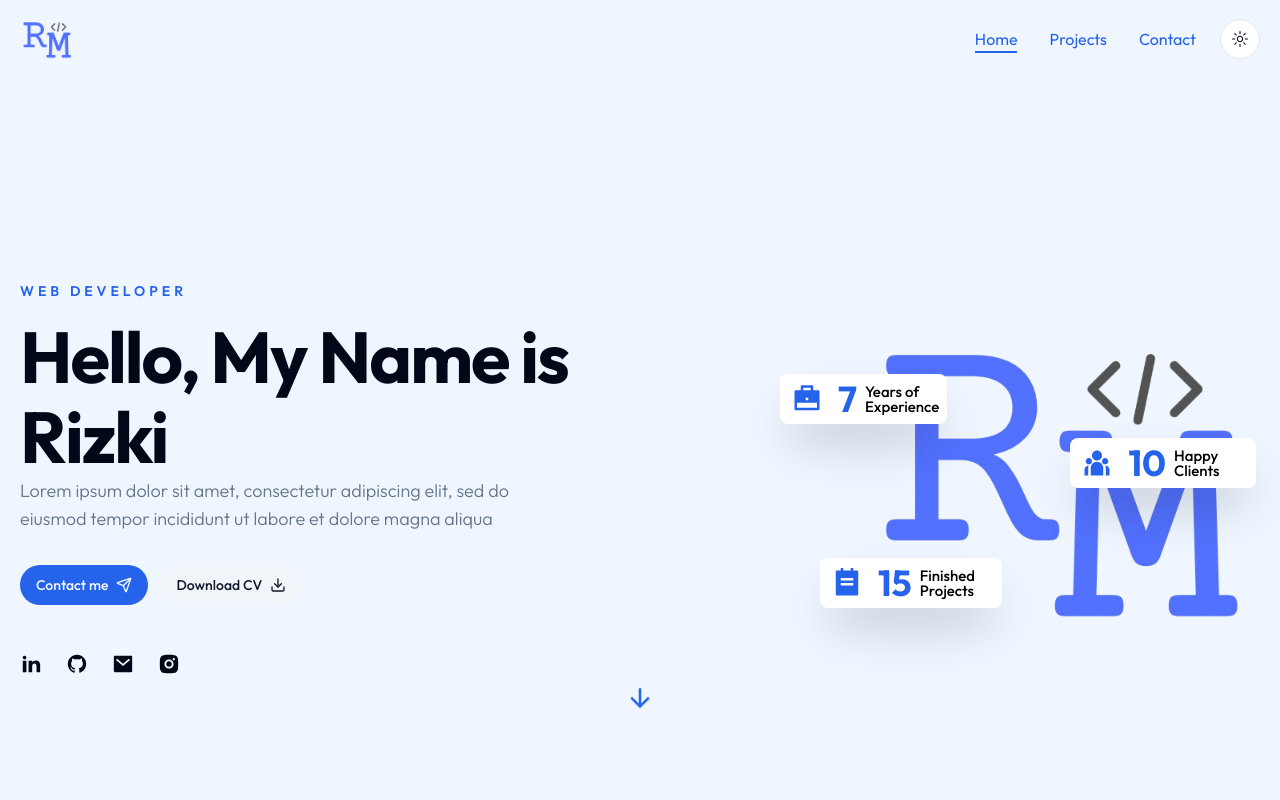
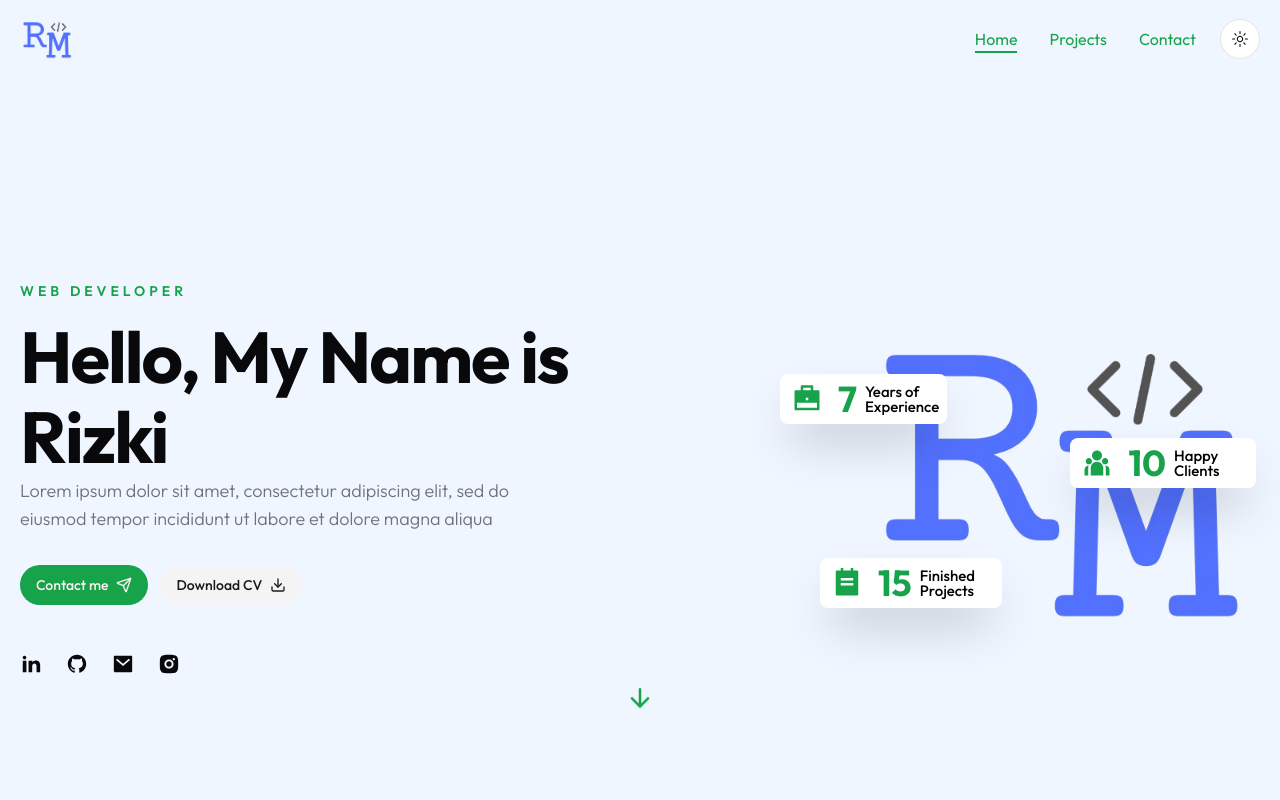
Before and after one commit to mrizkinm/portfolio-project2, a Next.js app: page / in a window 1280 px wide. Shown: the top 800 px of the page. Built offline with nearby package versions, Linux system fonts and the light colour scheme.

Commit message:
change color

```diff
--- a/app/globals.css
+++ b/app/globals.css
@@ -16,27 +16,28 @@
   }
 }
 
+
 @layer base {
   :root {
     --background: 0 0% 100%;
-    --foreground: 222.2 84% 4.9%;
+    --foreground: 240 10% 3.9%;
     --card: 0 0% 100%;
-    --card-foreground: 222.2 84% 4.9%;
+    --card-foreground: 240 10% 3.9%;
     --popover: 0 0% 100%;
-    --popover-foreground: 222.2 84% 4.9%;
-    --primary: 221.2 83.2% 53.3%;
-    --primary-foreground: 210 40% 98%;
-    --secondary: 210 40% 96.1%;
-    --secondary-foreground: 222.2 47.4% 11.2%;
-    --muted: 210 40% 96.1%;
-    --muted-foreground: 215.4 16.3% 46.9%;
-    --accent: 210 40% 96.1%;
-    --accent-foreground: 222.2 47.4% 11.2%;
+    --popover-foreground: 240 10% 3.9%;
+    --primary: 142.1 76.2% 36.3%;
+    --primary-foreground: 355.7 100% 97.3%;
+    --secondary: 240 4.8% 95.9%;
+    --secondary-foreground: 240 5.9% 10%;
+    --muted: 240 4.8% 95.9%;
+    --muted-foreground: 240 3.8% 46.1%;
+    --accent: 240 4.8% 95.9%;
+    --accent-foreground: 240 5.9% 10%;
     --destructive: 0 84.2% 60.2%;
-    --destructive-foreground: 210 40% 98%;
-    --border: 214.3 31.8% 91.4%;
-    --input: 214.3 31.8% 91.4%;
-    --ring: 221.2 83.2% 53.3%;
+    --destructive-foreground: 0 0% 98%;
+    --border: 240 5.9% 90%;
+    --input: 240 5.9% 90%;
+    --ring: 142.1 76.2% 36.3%;
     --radius: 0.75rem;
     --chart-1: 12 76% 61%;
     --chart-2: 173 58% 39%;
@@ -46,25 +47,25 @@
   }
 
   .dark {
-    --background: 222.2 84% 4.9%;
-    --foreground: 210 40% 98%;
-    --card: 222.2 84% 4.9%;
-    --card-foreground: 210 40% 98%;
-    --popover: 222.2 84% 4.9%;
-    --popover-foreground: 210 40% 98%;
-    --primary: 217.2 91.2% 59.8%;
-    --primary-foreground: 222.2 47.4% 11.2%;
-    --secondary: 217.2 32.6% 17.5%;
-    --secondary-foreground: 210 40% 98%;
-    --muted: 217.2 32.6% 17.5%;
-    --muted-foreground: 215 20.2% 65.1%;
-    --accent: 217.2 32.6% 17.5%;
-    --accent-foreground: 210 40% 98%;
+    --background: 20 14.3% 4.1%;
+    --foreground: 0 0% 95%;
+    --card: 24 9.8% 10%;
+    --card-foreground: 0 0% 95%;
+    --popover: 0 0% 9%;
+    --popover-foreground: 0 0% 95%;
+    --primary: 142.1 70.6% 45.3%;
+    --primary-foreground: 144.9 80.4% 10%;
+    --secondary: 240 3.7% 15.9%;
+    --secondary-foreground: 0 0% 98%;
+    --muted: 0 0% 15%;
+    --muted-foreground: 240 5% 64.9%;
+    --accent: 12 6.5% 15.1%;
+    --accent-foreground: 0 0% 98%;
     --destructive: 0 62.8% 30.6%;
-    --destructive-foreground: 210 40% 98%;
-    --border: 217.2 32.6% 17.5%;
-    --input: 217.2 32.6% 17.5%;
-    --ring: 224.3 76.3% 48%;
+    --destructive-foreground: 0 85.7% 97.3%;
+    --border: 240 3.7% 15.9%;
+    --input: 240 3.7% 15.9%;
+    --ring: 142.4 71.8% 29.2%;
     --chart-1: 220 70% 50%;
     --chart-2: 160 60% 45%;
     --chart-3: 30 80% 55%;
```
